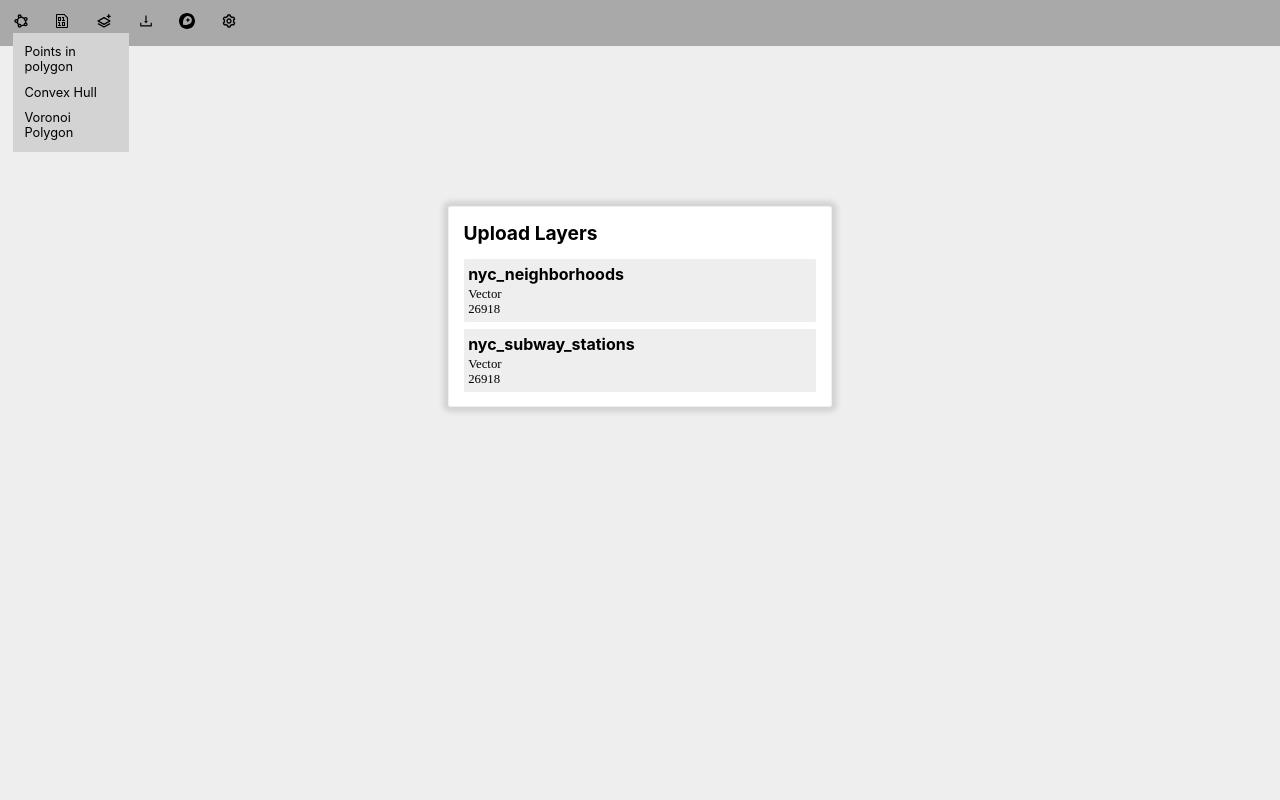
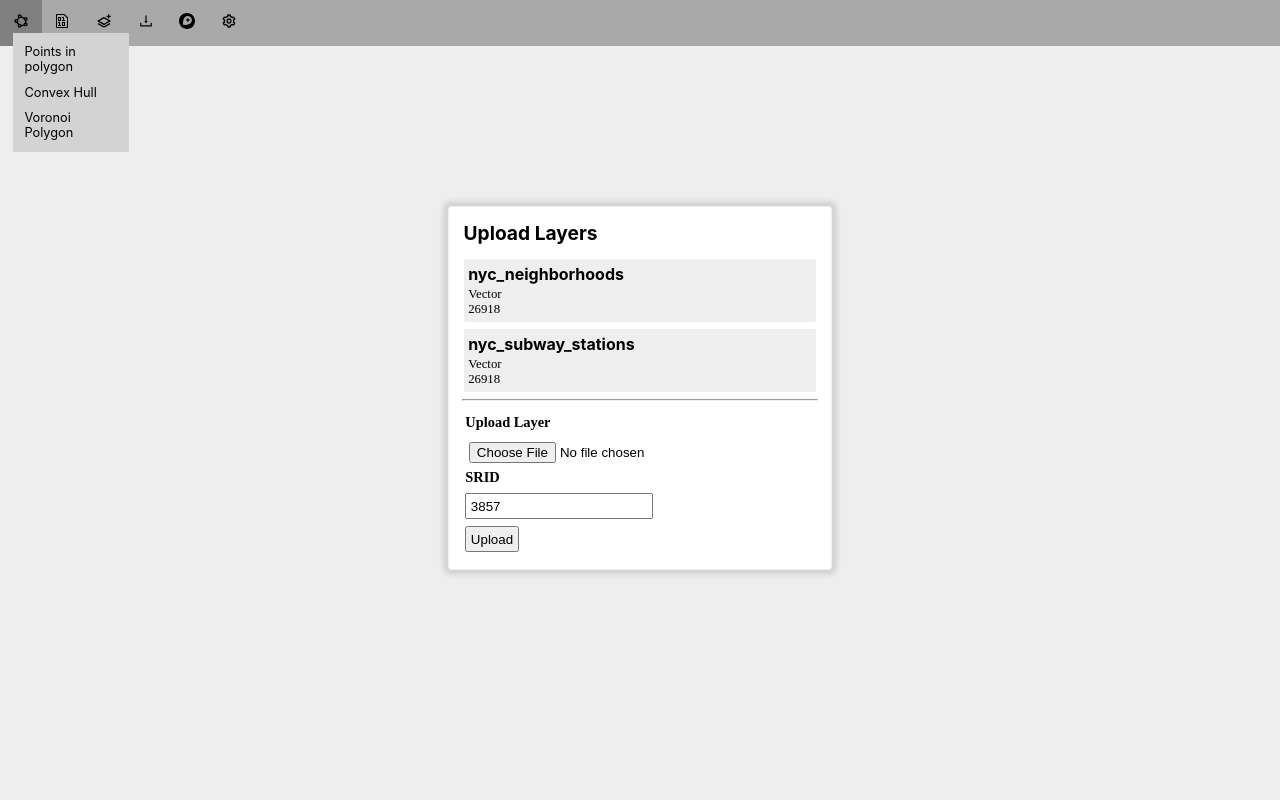
Before and after one commit to edrumm/gis, a React (Create React App) app in the folder client/: page / in a window 1280 px wide. Shown: the top 800 px of the page. Built offline with nearby package versions, Linux system fonts and the light colour scheme.

Commit message:
upload interface looking good

```diff
--- a/client/src/components/layers.js
+++ b/client/src/components/layers.js
@@ -1,4 +1,5 @@
 import { useState } from 'react';
+import Upload from './upload';
 import './style/layercollection.css';
 import './style/layer.css';
 
@@ -32,6 +33,8 @@ const LayerCollection = () => {
         srid: 26918
     }]);
 
+    const [selectedLayers, setSelectedLayers] = useState([]);
+
     return (
         <>
         <div className='layer-collection'>
@@ -43,6 +46,8 @@ const LayerCollection = () => {
                     ))
                 }
             </div>
+            <hr/>
+            <Upload/>
         </div>
         </>
     );
--- a/client/src/components/style/layercollection.css
+++ b/client/src/components/style/layercollection.css
@@ -14,6 +14,11 @@ html {
     background-color: white;
 }
 
+.layer-collection hr {
+    margin-top: 2%;
+    margin-bottom: 2%;
+}
+
 .layer-header {
     padding: 0.5%;
     padding-bottom: 2%;
--- a/client/src/components/style/upload.css
+++ b/client/src/components/style/upload.css
@@ -8,26 +8,28 @@
 }
 
 .upload-form label {
+    font-size: 0.9em;
+    font-family: 'Century Gothic', 'sans-serif';
     font-weight: bold;
-    padding: 0.5%;
 }
 
 .upload-form input {
-    padding: 0.1%;
+    margin-top: 2%;
+    padding: 1%;
 }
 
 .submit-button:hover {
-    transform: scale(1.5);
-    -o-transform: scale(1.5);
-    -webkit-transform: scale(1.5);
-    -moz-transform: scale(1.5);
-    -ms-transform: scale(1.5);
+    transform: scale(1.25);
+    -o-transform: scale(1.25);
+    -webkit-transform: scale(1.25);
+    -moz-transform: scale(1.25);
+    -ms-transform: scale(1.25);
 }
 
 .submit-button {
     padding: 3%;
-    border: none;
-    border-radius: 20%;
+    /* border: none;
+    border-radius: 1%; */
     transition: 0.5s ease-in-out 0.5s;
     -o-transition: 0.5s ease-in-out 0.5s;
     -webkit-transition: 0.5s ease-in-out 0.5s;
--- a/client/src/components/upload.js
+++ b/client/src/components/upload.js
@@ -6,6 +6,7 @@ import Swal from 'sweetalert2';
 const Upload = () => {
 
     const [file, setFile] = useState(null);
+    const [srid, setSRID] = useState('3857');
 
     const Popup = Swal.mixin({
         toast: true,
@@ -26,8 +27,17 @@ const Upload = () => {
             return;
         }
 
+        if (!srid.match(/^[0-9]+$/) || srid == '') {
+            Popup.fire({
+                title: 'Invalid SRID',
+                icon: 'error',
+            });
+            return;
+        }
+
         const data = new FormData();
         data.append("file", file);
+        data.append("srid", srid);
 
         const options = {
             method: 'POST',
@@ -65,9 +75,16 @@ const Upload = () => {
         <>
         <form className="upload-form" onSubmit={send}>
             <label>
-                Upload<br/>
+                Upload Layer <br/>
                 <input type="file" accept={supportedTypes} name="file" onChange={e => {
                     setFile(e.target.files[0]);
+                }}/>
+            </label>
+            <label>
+                <br/>
+                SRID <br/>
+                <input type="text" name="srid" value="3857" onChange={e => {
+                    setSRID(e.target.value.toString());
                 }}/>
             </label>
             <br/>
```
